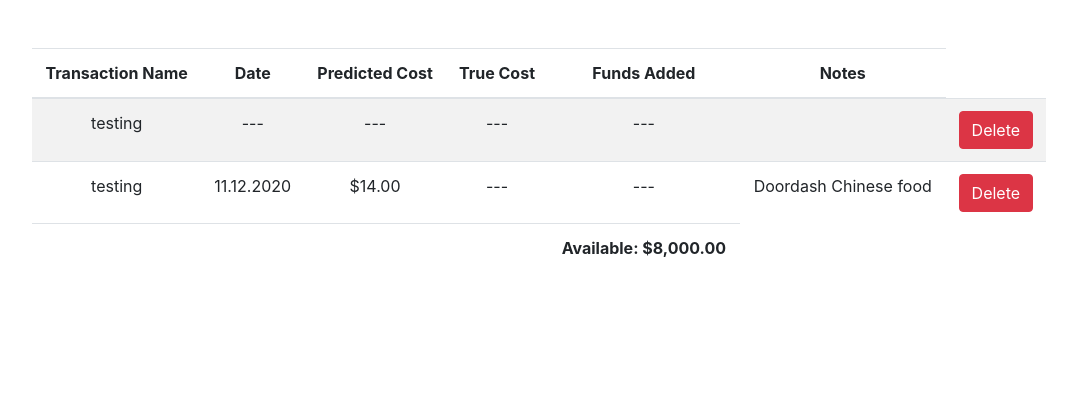
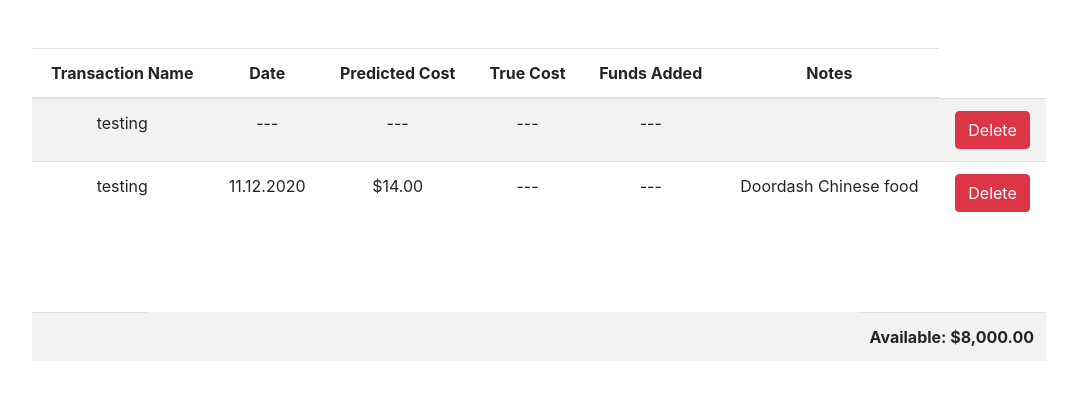
Before and after one commit to coole123/MiserMe, a Flask app: page / in a window 1280 px wide. Shown: the part 76-476 px from the top of the page, without its empty margins (101-1178 px from the left). Run offline with Flask 2, Linux system fonts and the light colour scheme; the visitor is signed in with stand-in values (Sample User, id 1); some libraries are stand-ins or nearby versions.

Commit message:
restructured index.html to split entries from available funds, floated important info to the right of screen

```diff
--- a/miserme/templates/index.html
+++ b/miserme/templates/index.html
@@ -33,15 +33,22 @@
             </tr>
             {% endfor %}
         </tbody>
+    </table>
+</div>
 
-        <tfoot>
-            <!-- Display the current available funds -->
+<br>
+<br>
+<br>
+
+<div class="col-12">
+    <table class="table table-striped">
+        <!-- Table data -->
+        <tbody>
             <tr>
-                <td colspan="4"></td>
-                <td style="font-weight:bold;">Available: {{ current_funds }}</td>
+                <td colspan="6"></td>
+                <td style="font-weight: bold; float: right;">Available: {{ current_funds }}</td>
             </tr>
-
-        </tfoot>
+        </tbody>
 
     </table>
 </div>
```
Also changed, not shown: 1 other file.
